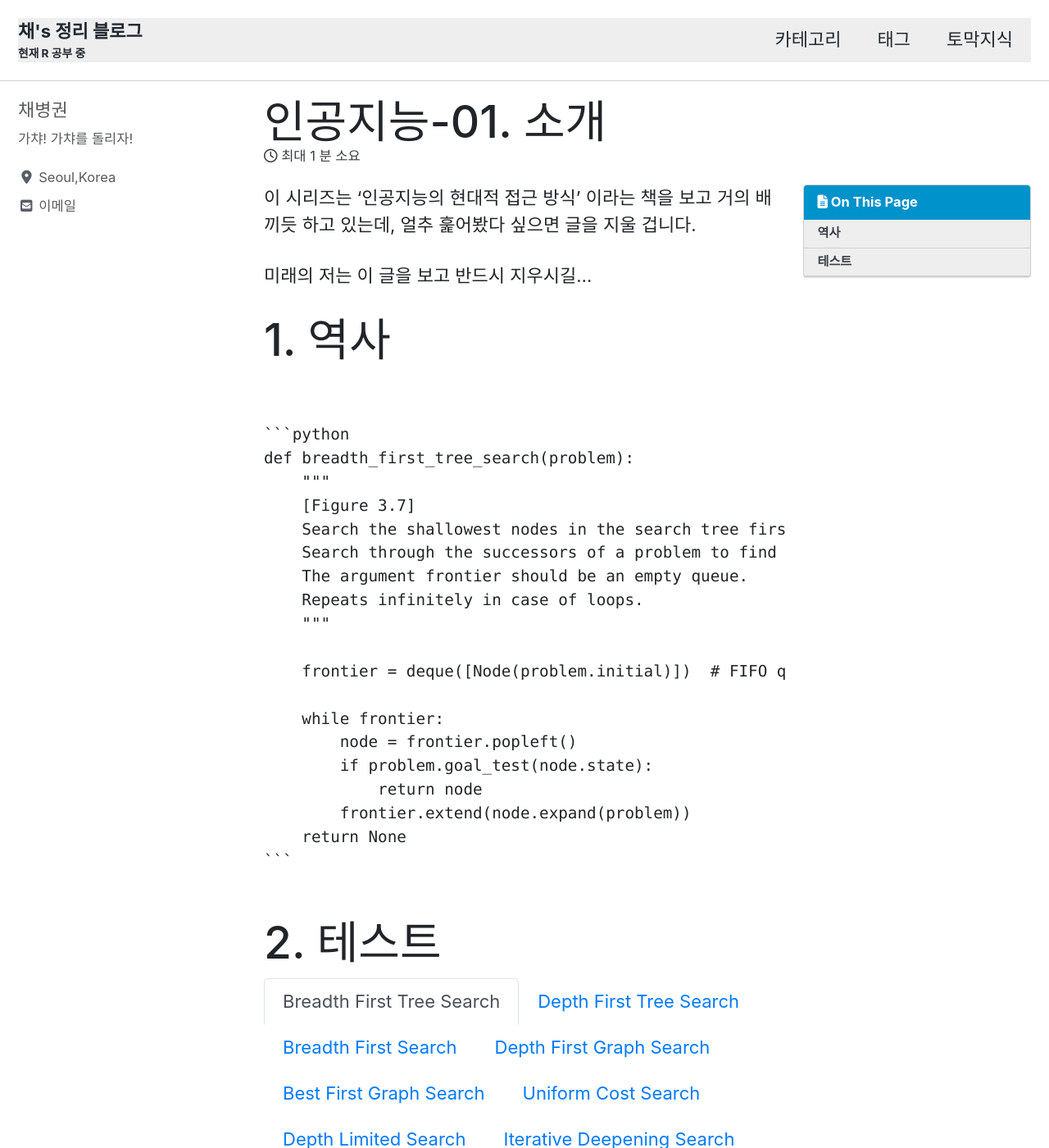
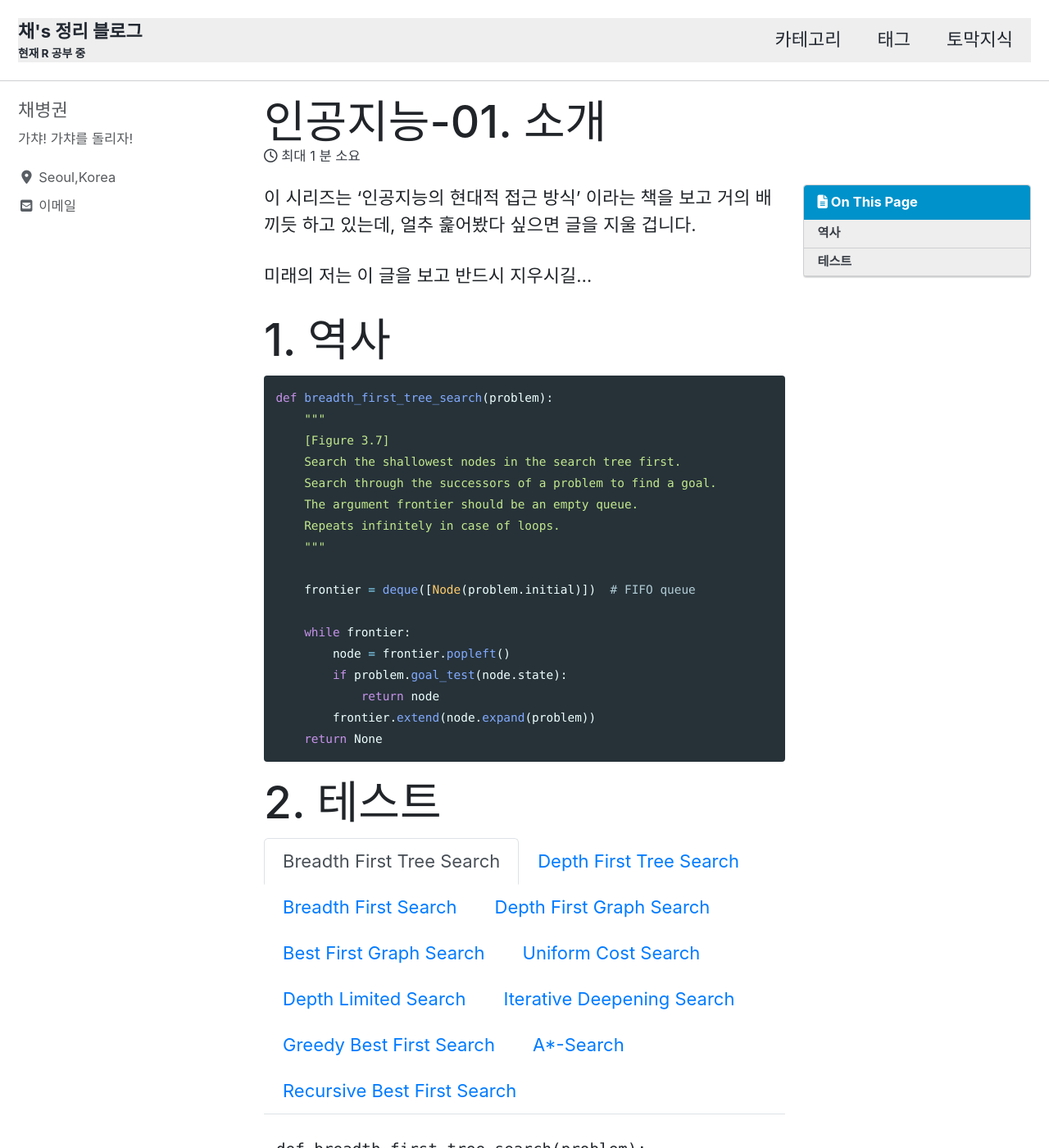
Before and after one commit to ByeongGwonChae/mynotebook, a Jekyll site: the page built from _posts/2020-10-21-인공지능-01_소개.md, in a window 1280 px wide and 1400 px high. Shown: the whole window at 82% size. Built offline with Jekyll 4.4.1, drawn with Linux system fonts in a browser that asks for light colours; cached includes are drawn as plain includes; nearby versions of some CDN libraries.

Commit message:
Update 2020-10-21-인공지능-01_소개.md

````diff
--- a/_posts/2020-10-21-인공지능-01_소개.md
+++ b/_posts/2020-10-21-인공지능-01_소개.md
@@ -20,7 +20,7 @@ toc_sticky: true
 
 # 역사
 
-<pre><code>
+<div markdown="1">
 
 ```python
 def breadth_first_tree_search(problem):
@@ -42,7 +42,7 @@ def breadth_first_tree_search(problem):
     return None
 ```
 
-</code></pre>
+</div>
 
 
 # 테스트
````
